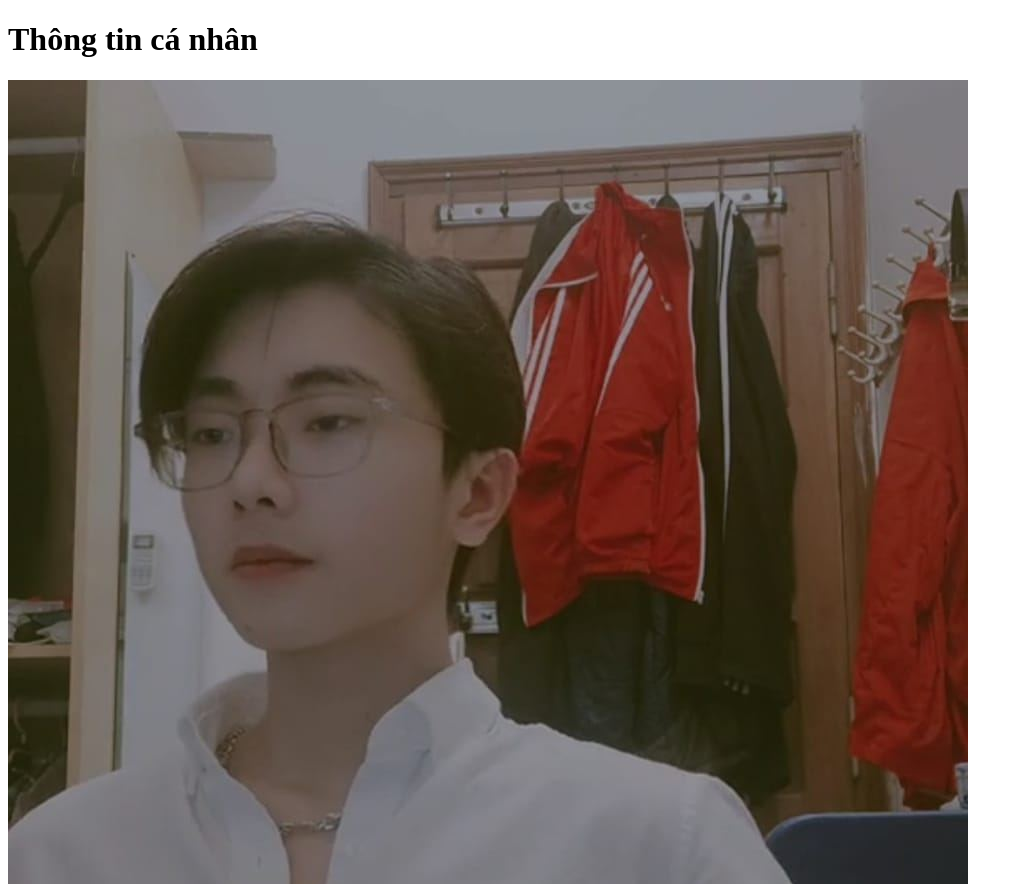
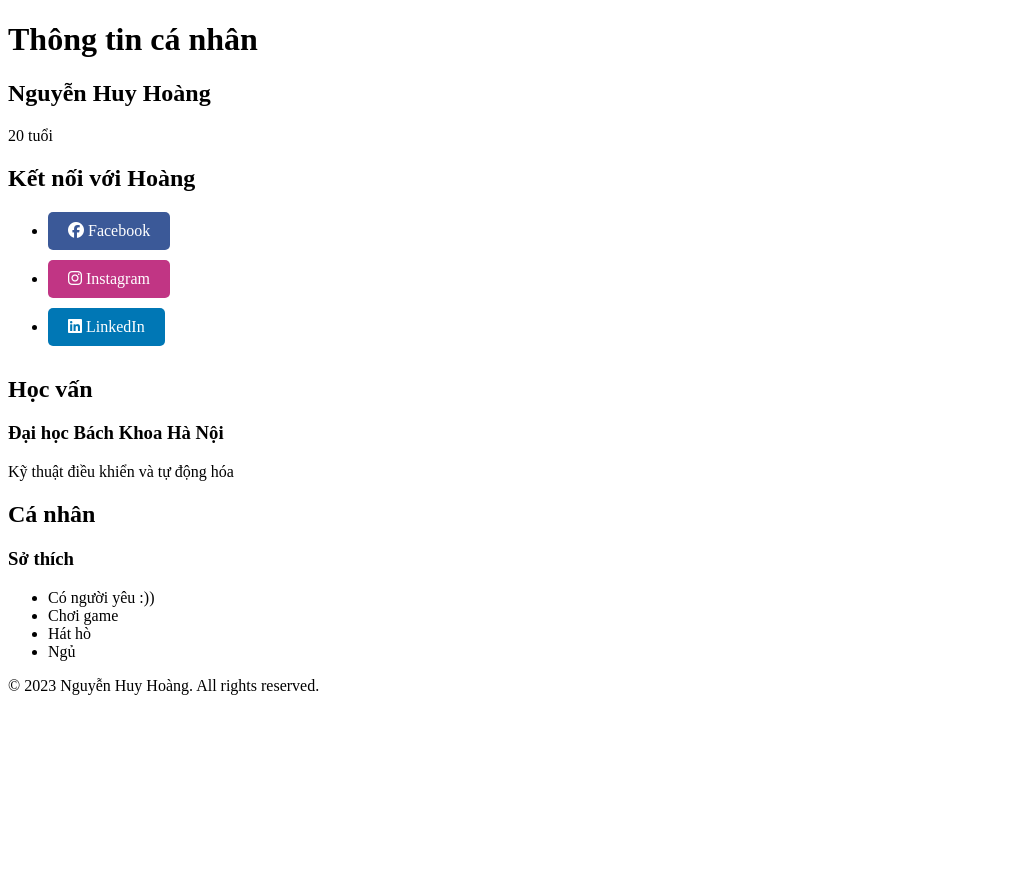
Before and after one commit to hoanginhere/MyProfile, a plain HTML site: page index.html in a window 1280 px wide. Shown: the top 884 px of the page, without its empty margins (0-1023 px from the left). After the commit the page ends 800 px from the top, so only its background shows below. Drawn offline with Linux system fonts and the light colour scheme.

Commit message:
Update index.html

```diff
--- a/index.html
+++ b/index.html
@@ -15,7 +15,7 @@
 	<main>
 		<section id="profile">
 			<div class="container">
-				<img src="https://github.com/hoanginhere/MyProfile/blob/main/avatar.jpg?raw=true" alt="Avatar" class="avatar"  style="width: 50 px; height: 50;">
+
 				<h2>Nguyễn Huy Hoàng</h2>
 				<p>20 tuổi</p>
 			</div>
```
